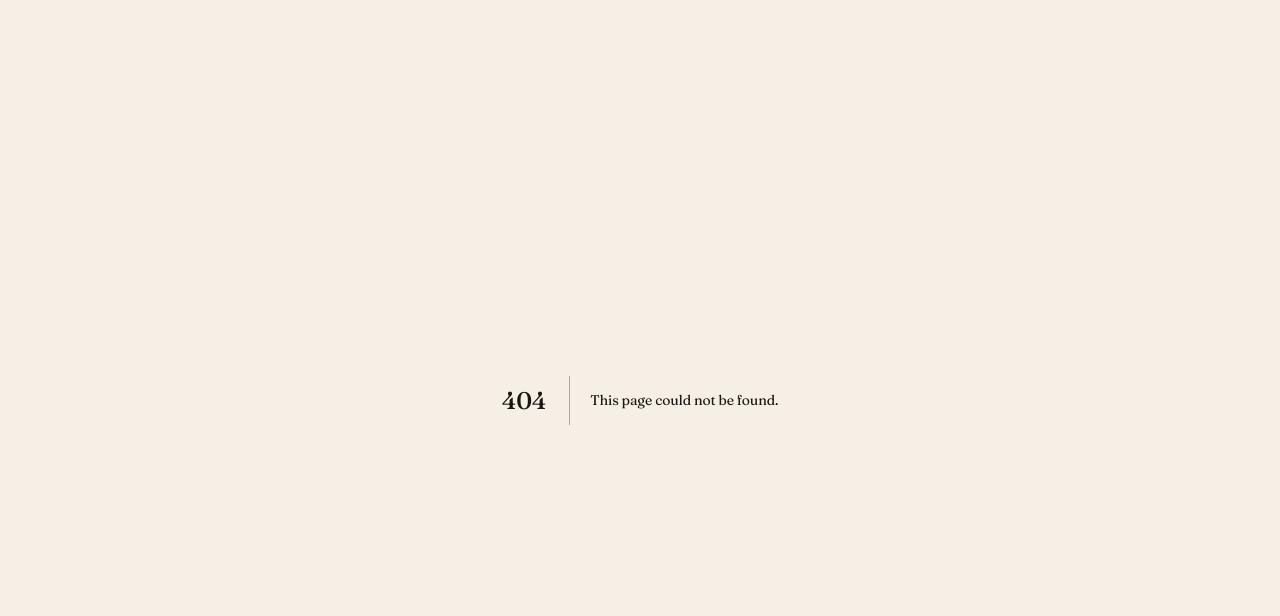
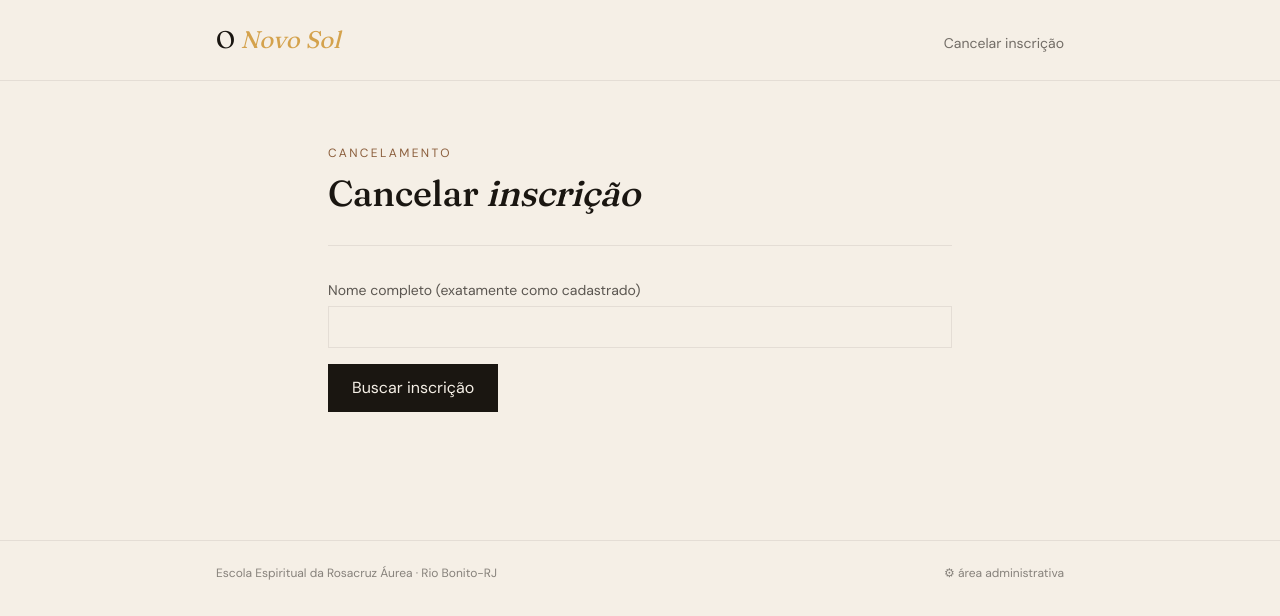
Before and after one commit to JAmerico1898/controle-conferencia-rosacruz, a Next.js app: page /cancelamento in a window 1280 px wide. Before the commit this address had no page. Shown: the top 616 px of the page. Built offline with nearby package versions, Linux system fonts and the light colour scheme; no server answers.

Commit message:
feat: cancelamento na area publica

```diff
--- /dev/null
+++ b/src/app/cancelamento/page.tsx
@@ -0,0 +1,22 @@
+import { SiteHeader } from "@/components/SiteHeader";
+import { SiteFooter } from "@/components/SiteFooter";
+import { FormularioCancelamento } from "@/components/public/FormularioCancelamento";
+
+export default function Page() {
+  return (
+    <>
+      <SiteHeader />
+      <main className="mx-auto max-w-2xl px-6 py-16 space-y-8">
+        <header>
+          <p className="text-xs uppercase tracking-[0.2em] text-clay">Cancelamento</p>
+          <h1 className="mt-3 font-display text-4xl">
+            Cancelar <span className="display-italic">inscrição</span>
+          </h1>
+        </header>
+        <hr />
+        <FormularioCancelamento />
+      </main>
+      <SiteFooter />
+    </>
+  );
+}
--- /dev/null
+++ b/src/components/public/FormularioCancelamento.tsx
@@ -0,0 +1,75 @@
+"use client";
+
+import { useActionState } from "react";
+import { useFormStatus } from "react-dom";
+import {
+  buscarInscricaoPorNomeAction,
+  cancelarInscricaoPublicaAction,
+} from "@/server/actions/inscricao";
+
+function Btn({ label }: { label: string }) {
+  const { pending } = useFormStatus();
+  return (
+    <button
+      disabled={pending}
+      className="bg-ink text-bone px-6 py-3 disabled:opacity-50 hover:bg-clay transition-colors"
+    >
+      {pending ? "…" : label}
+    </button>
+  );
+}
+
+export function FormularioCancelamento() {
+  const [busca, buscar] = useActionState(buscarInscricaoPorNomeAction, {} as any);
+  const [cancel, cancelar] = useActionState(cancelarInscricaoPublicaAction, {} as any);
+
+  if (cancel?.ok) {
+    return (
+      <p className="border border-rule p-8 font-display text-xl">
+        Sua inscrição foi cancelada com sucesso.
+      </p>
+    );
+  }
+
+  if (busca?.ok) {
+    const i = busca.inscricao;
+    return (
+      <div className="space-y-6">
+        <p className="text-ink/70">Confirme o cancelamento da inscrição abaixo:</p>
+        <dl className="border border-rule p-6 grid grid-cols-[max-content_1fr] gap-x-8 gap-y-2 text-sm">
+          <dt className="text-ink/50">Nome</dt>
+          <dd>{i.nome}</dd>
+          <dt className="text-ink/50">Código</dt>
+          <dd className="num">{i.codigo}</dd>
+          <dt className="text-ink/50">Conferência</dt>
+          <dd>{busca.conferenciaNome}</dd>
+        </dl>
+        <form action={cancelar} className="flex gap-4">
+          <input type="hidden" name="codigo" value={i.codigo} />
+          <Btn label="Confirmar cancelamento" />
+          <a href="/cancelamento" className="px-6 py-3 border border-rule">
+            Voltar
+          </a>
+        </form>
+        {cancel?.erro && <p className="text-red-700 text-sm">{cancel.erro}</p>}
+      </div>
+    );
+  }
+
+  return (
+    <form action={buscar} className="space-y-4">
+      <label className="block">
+        <span className="text-sm text-ink/70">
+          Nome completo (exatamente como cadastrado)
+        </span>
+        <input
+          name="nome"
+          required
+          className="mt-1 w-full border border-rule bg-transparent px-3 py-2 outline-none focus:border-ink"
+        />
+      </label>
+      {busca?.erro && <p className="text-red-700 text-sm">{busca.erro}</p>}
+      <Btn label="Buscar inscrição" />
+    </form>
+  );
+}
```
